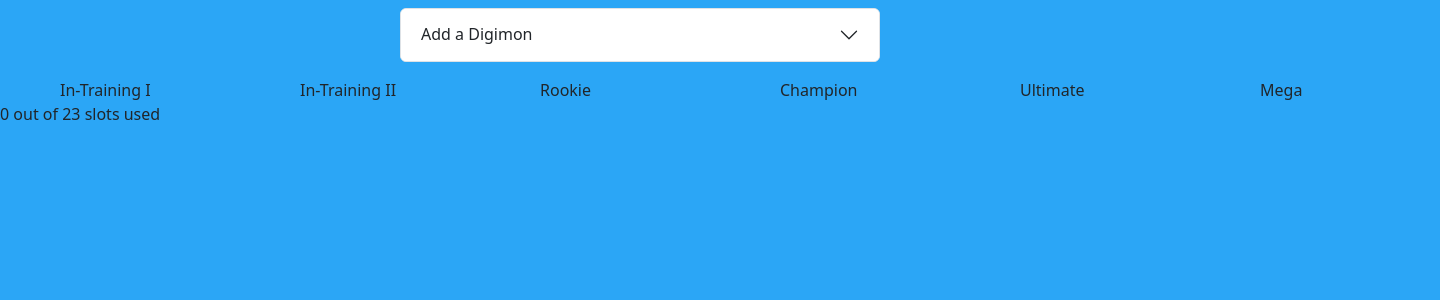
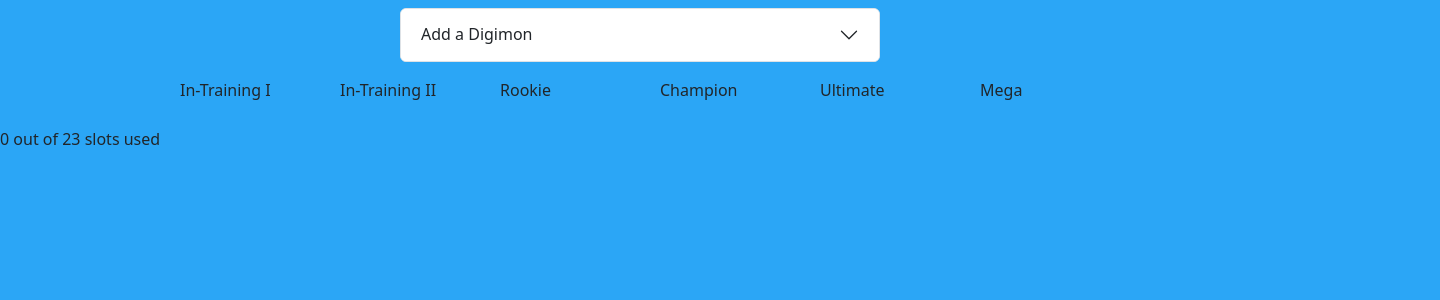
Before and after one commit to corginand/bememory-roster-creator, a Next.js app: page / in a window 1280 px wide. Shown: the top 300 px of the page, 1440 px wide, since content can reach past the window. Built offline with nearby package versions, Linux system fonts and the light colour scheme.

Commit message:
Adding graph lines logic, fixing issue with ids

```diff
--- a/pages/index.js
+++ b/pages/index.js
@@ -17,6 +17,13 @@
     'Champion': [],
     'Ultimate': [],
     'Mega': [],
+  })
+  let [lineData, setLineData] = useState({
+    'value0': 0,
+    'value1': 0,
+    'value2': 0,
+    'value3': 0,
+    'value4': 0
   })
   const levelTypes = Object.keys(currentRosterList);
   const [currentCount, setCurrentCount] = useState(0);
@@ -38,6 +45,48 @@
       setCurrentDigimon(item)
       setShow(true)
     }
+  }
+
+  const handleLines = () => {
+    let newLineData = []
+    let minValue = 0
+    if(currentRosterList['In-Training I'].length == 0 || currentRosterList['In-Training II'].length == 0){
+      newLineData.push({'--display0': 'none', '--value0': 0})
+    } else {
+      minValue = Math.min(currentRosterList['In-Training I'].length, currentRosterList['In-Training II'].length)
+      newLineData.push({'--display0': 'block', '--value0': (minValue*60 + 23)+'px' })
+    }
+
+    if(currentRosterList['In-Training II'].length == 0 || currentRosterList['Rookie'].length == 0){
+      newLineData.push({'--display1': 'none', '--value1': 0})
+    } else {
+      minValue = Math.min(currentRosterList['In-Training II'].length, currentRosterList['Rookie'].length)
+      newLineData.push({'--display1': 'block', '--value1': (minValue*60 + 23)+'px' })
+    }
+
+    if(currentRosterList['Rookie'].length == 0 || currentRosterList['Champion'].length == 0){
+      newLineData.push({'--display2': 'none', '--value2': 0})
+    } else {
+      minValue = Math.min(currentRosterList['Rookie'].length, currentRosterList['Champion'].length)
+      newLineData.push({'--display2': 'block', '--value2': (minValue*60 + 23)+'px' })
+    }
+
+    if(currentRosterList['Champion'].length == 0 || currentRosterList['Ultimate'].length == 0){
+      newLineData.push({'--display3': 'none', '--value3': 0})
+    } else {
+      minValue = Math.min(currentRosterList['Champion'].length, currentRosterList['Ultimate'].length)
+      newLineData.push({'--display3': 'block', '--value3': (minValue*60 + 23)+'px' })
+    }
+
+    if(currentRosterList['Ultimate'].length == 0 || currentRosterList['Mega'].length == 0){
+      newLineData.push({'--display4': 'none', '--value4': 0})
+    } else {
+      minValue = Math.min(currentRosterList['Ultimate'].length, currentRosterList['Mega'].length)
+      newLineData.push({'--display4': 'block', '--value4': (minValue*60 + 23)+'px' })
+    }
+
+
+    setLineData(newLineData)
   }
 
   useEffect(() => {
@@ -66,6 +115,21 @@
   const removeFromList = (id, level) => {
     let index = 0
     let currentValues = {...currentRosterList}
+    let compositeId = id + level
+
+    {currentValues[level].map((item, key) =>
+      {const newId = item.id + item.level
+        if(newId == compositeId){
+        index = key
+        currentValues[level].splice(index,1)
+      }}
+    )}
+    setCurrentRosterList(currentValues)
+  }
+
+  const removeFromListOld = (id, level) => {
+    let index = 0
+    let currentValues = {...currentRosterList}
 
     {currentValues[level].map((item, key) =>
       {if(item.id == id){
@@ -79,6 +143,7 @@
   useEffect(() => {
     const totalValue = currentRosterList['In-Training I'].length + currentRosterList['In-Training II'].length + currentRosterList['Rookie'].length + currentRosterList['Champion'].length + currentRosterList['Ultimate'].length + currentRosterList['Mega'].length
     setCurrentCount(totalValue)
+    handleLines()
   }, [currentRosterList]);
 
   return (
@@ -131,18 +196,19 @@
     <div className={'main-table'}>
       {levelTypes.map((level, levelKey) =>
         {return (
+          <Fragment key={levelKey+'-a'}>
             <div className={"table-column"}>
               <div className={"column-name"}><span>{level}</span></div>
               {currentRosterList[level].map((item, key) =>
                   {return (
-                  <div className={'table-cell'} key={key}>
+                    <div className={'table-cell'} key={key+'-b'}>
                       <div className='line-container'>
                         <div className='line-container-top' />
                         <div className='line-container-bottom' />
                       </div>
                       <div className='image-container'>
                         <img src={item.img} />
-                      <div className='close-btn' onClick={() => removeFromList(item.id, level)}>X</div>
+                        <div className='close-btn' onClick={() => removeFromList(item.name, level)}>X</div>
                       </div>
                       <div className='line-container'>
                         <div className='line-container-top' />
@@ -151,7 +217,10 @@
                     </div>
                   )}
                 )}
-          </div>)}
+            </div>
+            {level != 'Mega' && (<div style={lineData[levelKey]} className={"line-table-column line-table-column-" + levelKey} />)}
+          </Fragment>
+        )}
       )}
     </div>
     <span>{currentCount} out of 23 slots used</span>
--- a/styles.scss
+++ b/styles.scss
@@ -41,7 +41,16 @@
 
   .table-column {
     display: table-cell;
-    padding: 0 calc($base-width-new/2);
+    //padding: 0 calc($base-width-new/2);
+    padding: 12px 0 25px;
+
+    &:first-child .line-container:first-child{
+      display: none;
+    }
+
+    &:last-child .line-container:last-child{
+      display: none;
+    }
   }
 
   .table-column .table-cell {
@@ -53,7 +62,7 @@
     img {
       max-height: 100%;
       max-width: 100%;
-      padding: 5px;
+      padding: 5px 0;
     }
 
     &:nth-child(2) .line-container {
@@ -80,6 +89,8 @@
   .column-name {
     //border-bottom: 2px solid !important;
     width: $base-width-new;
+    line-height: 0;
+    margin-bottom: 12px;
   }
 
   .image-container{
@@ -157,3 +168,51 @@
   width: 50%;
   max-width: 480px;
 }
+
+.line-table-column{
+  display: table-cell;
+  width: calc($base-width-new / 3);
+
+  .line-table-element{
+    height: 50%;
+  }
+}
+
+//
+.line-table-column {
+  position: relative;
+}
+
+  .line-table-column:before {
+    content: '';
+    width: calc($base-width-new / 3);
+  position: absolute;
+  border-bottom: 2px solid;
+  z-index:0;
+  }
+//
+
+.line-table-column-0:before{
+  display: var(--display0);
+  top: var(--value0);
+}
+
+.line-table-column-1:before{
+  display: var(--display1);
+  top: var(--value1);
+}
+
+.line-table-column-2:before{
+  display: var(--display2);
+  top: var(--value2);
+}
+
+.line-table-column-3:before{
+  display: var(--display3);
+  top: var(--value3);
+}
+
+.line-table-column-4:before{
+  display: var(--display4);
+  top: var(--value4);
+}
```
Lines whose indentation alone changed are shown as unchanged.
